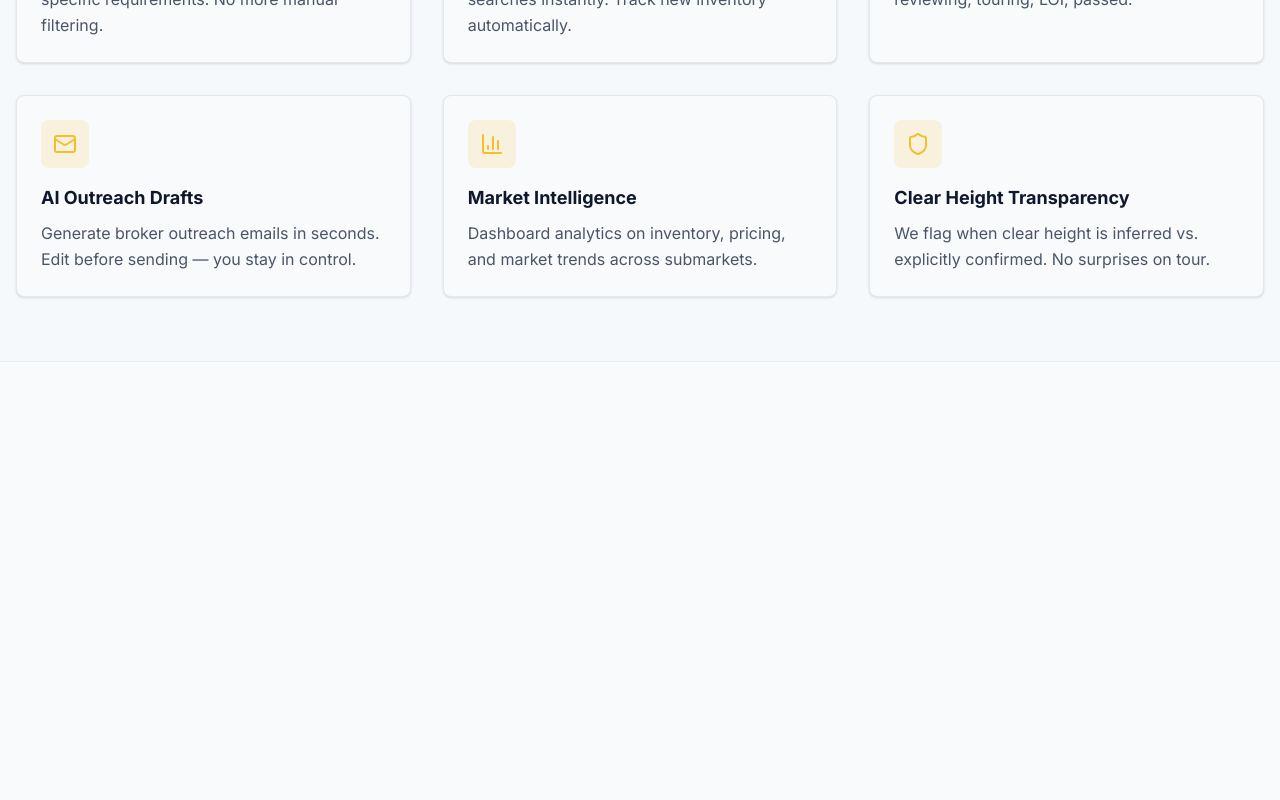
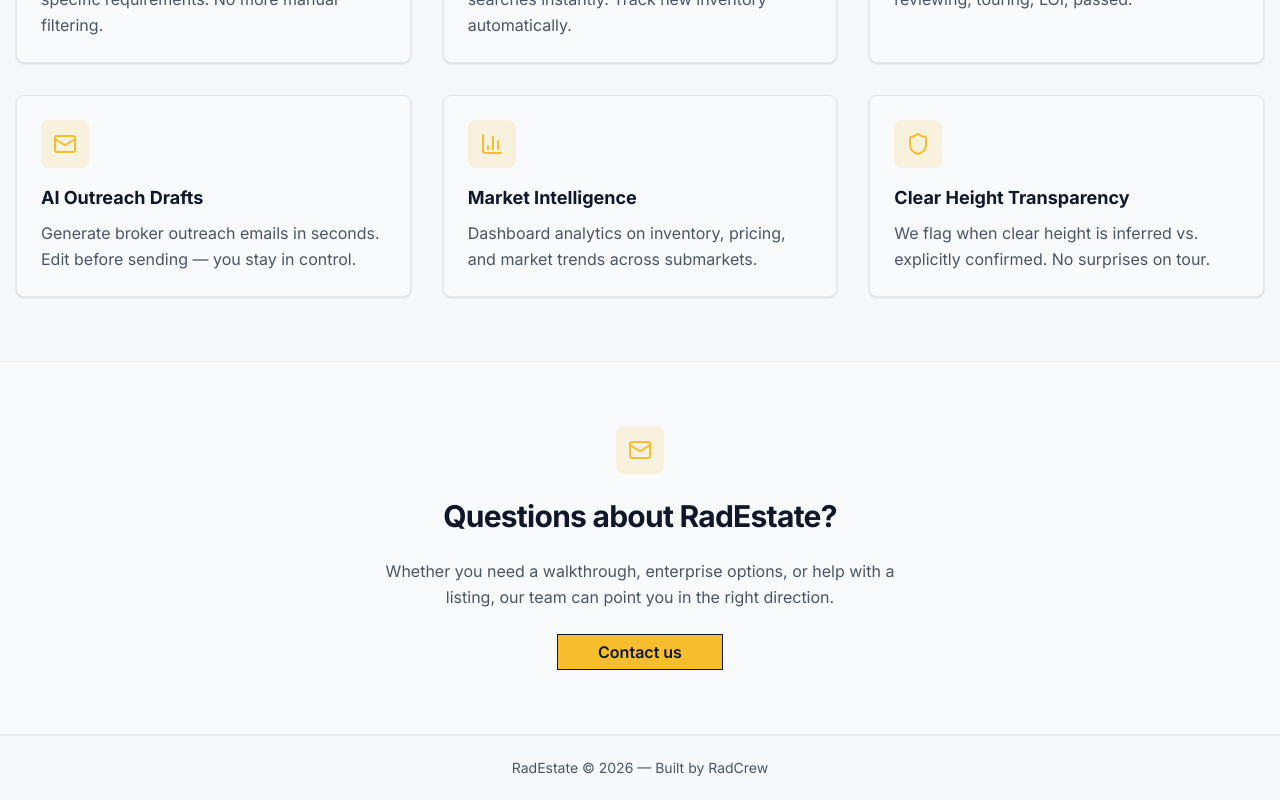
Before and after one commit to radcrew/real-estate-consultant, a Next.js app in the folder frontend/: page / in a window 1280 px wide. Shown: the part 2069-2869 px from the top of the page. Before the commit the page ends 2431 px from the top, so only its background shows below. Built offline with nearby package versions, Linux system fonts and the light colour scheme.

Commit message:
feat: add contact-us and footer component

```diff
--- /dev/null
+++ b/frontend/app/(marketing)/contact/page.tsx
@@ -0,0 +1,15 @@
+const ContactPage = () => (
+  <main className="flex flex-1 flex-col bg-background">
+    <div className="mx-auto max-w-screen-xl px-4 py-16 sm:py-20">
+      <h1 className="text-2xl font-bold tracking-tight text-foreground sm:text-3xl">
+        Contact us
+      </h1>
+      <p className="mt-3 max-w-lg text-pretty text-sm leading-relaxed text-muted-foreground sm:text-base">
+        A contact form and direct channels will appear here. For now, use the
+        marketing site navigation to explore listings and account options.
+      </p>
+    </div>
+  </main>
+)
+
+export default ContactPage
--- a/frontend/app/(marketing)/layout.tsx
+++ b/frontend/app/(marketing)/layout.tsx
@@ -1,3 +1,4 @@
+import { Footer } from "@/components/landing/footer";
 import { Header } from "@/components/landing/header";
 
 const MarketingLayout = ({
@@ -8,6 +9,7 @@ const MarketingLayout = ({
   <div className="flex min-h-screen flex-col">
     <Header />
     {children}
+    <Footer />
   </div>
 )
 
--- a/frontend/app/(marketing)/page.tsx
+++ b/frontend/app/(marketing)/page.tsx
@@ -1,3 +1,4 @@
+import { ContactUs } from "@/components/landing/contact-us";
 import { CreProfessionals } from "@/components/landing/cre-professionals";
 import { FeaturedListings } from "@/components/landing/featured-listings";
 import { Hero } from "@/components/landing/hero";
@@ -7,7 +8,7 @@ const HomePage = () => (
     <Hero />
     <FeaturedListings />
     <CreProfessionals />
+    <ContactUs />
   </main>
 )
-
 export default HomePage
--- /dev/null
+++ b/frontend/components/landing/contact-us.tsx
@@ -0,0 +1,49 @@
+import { Mail } from "lucide-react";
+import Link from "next/link";
+
+import { buttonVariants } from "@/components/ui/button";
+import { cn } from "@/lib/utils";
+
+const SECTION =
+  "border-b border-border/60 bg-background px-4 py-14 sm:py-16";
+
+const INNER =
+  "mx-auto flex max-w-xl flex-col items-center gap-5 text-center sm:gap-6";
+
+const ICON_WRAP =
+  "inline-flex rounded-lg bg-primary/15 p-2.5 text-primary sm:p-3";
+
+const HEADING =
+  "text-2xl font-bold tracking-tight text-foreground sm:text-3xl";
+
+const DESCRIPTION =
+  "max-w-lg text-pretty text-sm leading-relaxed text-muted-foreground sm:text-base";
+
+const BUTTON =
+  "px-8 py-2.5 text-base font-semibold shadow-none sm:px-10 sm:py-3";
+
+export const ContactUs = () => (
+  <section
+    className={SECTION}
+    aria-labelledby="contact-us-heading"
+  >
+    <div className={INNER}>
+      <div className={ICON_WRAP} aria-hidden>
+        <Mail className="size-5 sm:size-6" />
+      </div>
+      <h2 id="contact-us-heading" className={HEADING}>
+        Questions about RadEstate?
+      </h2>
+      <p className={DESCRIPTION}>
+        Whether you need a walkthrough, enterprise options, or help with a
+        listing, our team can point you in the right direction.
+      </p>
+      <Link
+        href="/contact"
+        className={cn(buttonVariants({ size: "lg" }), BUTTON)}
+      >
+        Contact us
+      </Link>
+    </div>
+  </section>
+);
--- a/frontend/components/landing/cre-professionals.tsx
+++ b/frontend/components/landing/cre-professionals.tsx
@@ -30,7 +30,8 @@ const ICON_WRAP =
 
 const CARD_TITLE = "text-lg font-bold text-foreground";
 
-const CARD_BODY = "mt-2 text-sm leading-relaxed text-muted-foreground sm:text-base";
+const CARD_BODY =
+  "mt-2 text-sm leading-relaxed text-muted-foreground sm:text-base";
 
 const ICON_MAP: Record<CreProfessionalFeatureId, LucideIcon> = {
   "ai-fit-scoring": Zap,
--- /dev/null
+++ b/frontend/components/landing/footer.tsx
@@ -0,0 +1,17 @@
+const FOOTER =
+  "border-t border-border/60 bg-muted/30 text-center text-sm text-muted-foreground";
+
+const INNER =
+  "mx-auto flex h-16 max-w-screen-xl items-center justify-center px-4";
+
+export const Footer = () => {
+  const year = new Date().getFullYear();
+
+  return (
+    <footer className={FOOTER}>
+      <div className={INNER}>
+        RadEstate © {year} — Built by RadCrew
+      </div>
+    </footer>
+  );
+};
--- a/frontend/next.config.ts
+++ b/frontend/next.config.ts
@@ -7,17 +7,7 @@ const nextConfig: NextConfig = {
         protocol: "https",
         hostname: "images.unsplash.com",
         pathname: "/**",
-      },
-      {
-        protocol: "https",
-        hostname: "picsum.photos",
-        pathname: "/**",
-      },
-      {
-        protocol: "https",
-        hostname: "fastly.picsum.photos",
-        pathname: "/**",
-      },
+      }
     ],
   },
 };
```
